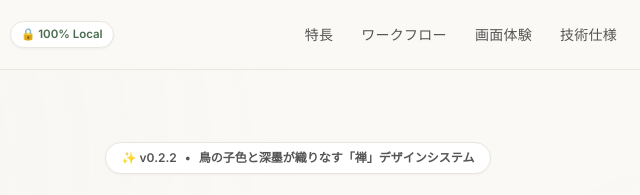
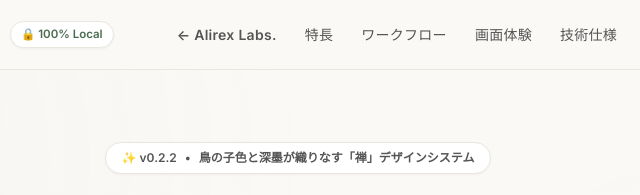
Before and after one commit to alirexlabs/localvirtualthinktank, a plain HTML site: page index.html in a window 1280 px wide. Shown: the top 195 px of the page, 342-982 px from the left. Drawn offline with Linux system fonts and the light colour scheme.

Commit message:
Alirex Labs.公式サイトへの戻るリンクを追加

```diff
--- a/index.html
+++ b/index.html
@@ -833,6 +833,7 @@
       <span class="nav-badge-local">🔒 100% Local</span>
     </a>
     <div class="nav-links-wrap">
+      <a href="https://alirexlabs.github.io/" class="nav-link" style="display: inline-flex; align-items: center; gap: 4px; font-weight: 600;">← Alirex Labs.</a>
       <a href="#features" class="nav-link">特長</a>
       <a href="#workflow" class="nav-link">ワークフロー</a>
       <a href="#showcase" class="nav-link">画面体験</a>
@@ -1118,6 +1119,7 @@
   <!-- フッター -->
   <footer class="zen-footer">
     <div class="zen-footer-links">
+      <a href="https://alirexlabs.github.io/" style="font-weight: 600;">← Alirex Labs.</a>
       <a href="#">トップへ戻る</a>
       <a href="#features">コア価値</a>
       <a href="#workflow">ワークフロー</a>
```
